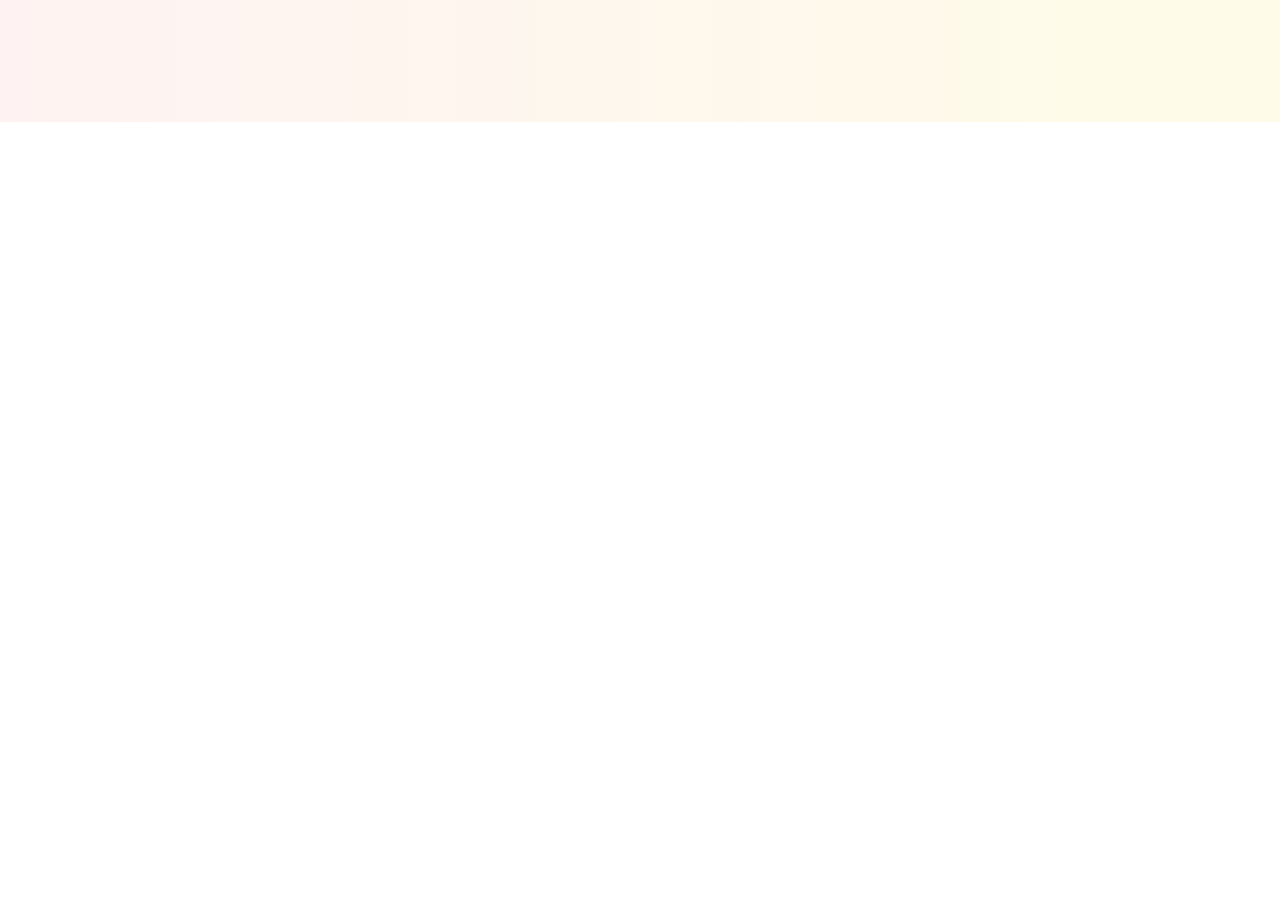
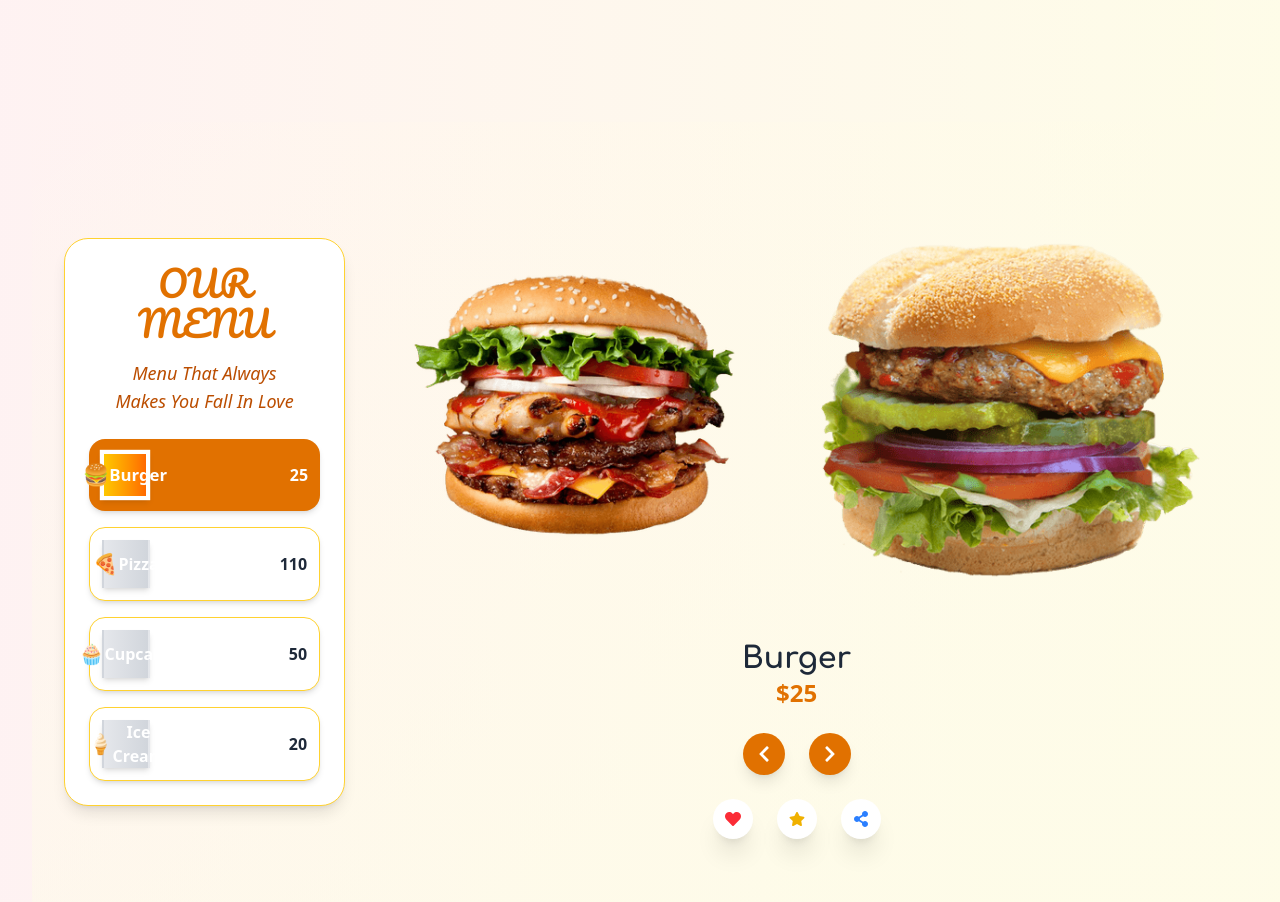
Before and after one commit to akashshukla748972/foode_hub, a React (Vite) app in the folder frontend/: page / in a window 1280 px wide. Shown: the part 1562-2464 px from the top of the page. Before the commit the page ends 1684 px from the top, so only its background shows below. Built offline with nearby package versions, Linux system fonts and the light colour scheme.

Commit message:
add our menu

```diff
--- a/frontend/src/App.jsx
+++ b/frontend/src/App.jsx
@@ -2,6 +2,8 @@ import React from "react";
 import Navbar from "./components/Navbar";
 import Banner from "./components/Banner";
 import Wws from "./components/Wws";
+import Om from "./components/Om";
+// import Om from "./components/Om";
 
 const App = () => {
   return (
@@ -15,6 +17,7 @@ const App = () => {
 
         <div className="w-full">
           <Wws />
+          <Om />
         </div>
       </main>
     </div>
--- a/frontend/src/components/Navbar.jsx
+++ b/frontend/src/components/Navbar.jsx
@@ -34,7 +34,10 @@ const Navbar = () => {
       {/* center navigation */}
       <div className="hidden md:flex space-x-4 lg:space-x-8">
         {menuItems.map((item, index) => (
-          <button className="flex items-center space-x-2 text-black hover:text-orange-600 transition-all duration-300 focus:outline-none">
+          <button
+            key={index}
+            className="flex items-center space-x-2 text-black hover:text-orange-600 transition-all duration-300 focus:outline-none"
+          >
             <span className="text-lg transition-transform group-hover:scale-125">
               {item.icon}
             </span>
@@ -93,7 +96,10 @@ const Navbar = () => {
         >
           <div className="p-4 space-y-4">
             {menuItems.map((item, index) => (
-              <button className="w-full flex items-center space-x-3 text-white hover:bg-white/20 px-4 rounded-xl transition-all focus:outline-none ">
+              <button
+                key={index}
+                className="w-full flex items-center space-x-3 text-white hover:bg-white/20 px-4 rounded-xl transition-all focus:outline-none "
+              >
                 <span className="text-xl">{item.icon}</span>
                 <span className="text-lg">{item.text}</span>
               </button>
--- a/frontend/src/components/Om.jsx
+++ b/frontend/src/components/Om.jsx
@@ -15,8 +15,15 @@ import cupcake2 from "../assets/cupcake2.png";
 import icecream1 from "../assets/icecream1.png";
 import icecream2 from "../assets/icecream2.png";
 
+const Om = () => {
   const menuItems = [
-  { name: "Burger", price: 25.0, icon: "🍔", image1: burger1, image2: burger2 },
+    {
+      name: "Burger",
+      price: 25.0,
+      icon: "🍔",
+      image1: burger1,
+      image2: burger2,
+    },
     { name: "Pizza", price: 110.0, icon: "🍕", image1: pizza1, image2: pizza2 },
     {
       name: "Cupcake",
@@ -33,3 +40,121 @@ const menuItems = [
       image2: icecream2,
     },
   ];
+
+  const [selectedItem, setSelectedItem] = useState(menuItems[0]);
+  return (
+    <div className="min-h-screen mx-auto w-[95%]  bg-gradient-to-br form-orange-50 to-yellow-50 py-12 px-4 sm:px-6 md:px-8 lg:px-8 flex flex-col md:flex-col lg:flex-row items-center gap-8">
+      {/* left sidebar */}
+      <div className="w-full md:w-3/6 lg:w-1/4 bg-white p-4 md:p-6 rounded-3xl shadow-lg border border-amber-300">
+        <h1 className="text-3xl md:text-4xl font-pacifico text-amber-600 mb-4 md:mb:-6 uppercase text-center">
+          Our Menu
+        </h1>
+        <p className="text-base md:text-lg font-comfoataa text-amber-700 italic mb-4 md:mb-6 text-center">
+          Menu That Always <br /> Makes You Fall In Love
+        </p>
+        <div className="space-y-3 md:space-y-4">
+          {menuItems.map((item, index) => (
+            <button
+              key={index}
+              onClick={() => setSelectedItem(item)}
+              className={`flex items-center justify-between w-full p-2 md:p-3 rounded-2xl transition-all duration-300 ${
+                selectedItem.name === item.name
+                  ? "bg-amber-600 text-white"
+                  : "bg-white text-gray-800 border border-amber-300"
+              } hover:bg-amber-500 hover:text-white shadow-md`}
+            >
+              <div
+                className={`w-10 h-10 md:w-12 md:h-12 flex items-center justify-center founded-full bg-gradient-to-r ${
+                  selectedItem.name === item.name
+                    ? "from-yellow-400 to-orange-500 border-4 border-white shadow-lg scale-105"
+                    : "from-gray-200 to-gray-300 border-2 border-transparent"
+                } text-white shadow-md transition-all duration-300 transform hover:scale-110`}
+              >
+                <span className="text-lg md:text-xl">{item.icon}</span>
+                <h3 className="text-sm md:text-base font-semibold">
+                  {item.name}
+                </h3>
+              </div>
+              <span className="text-sm md:text-base font-bold">
+                {item.price}
+              </span>
+            </button>
+          ))}
+        </div>
+      </div>
+
+      {/* right side */}
+      <div className="w-full lg:w-3/4 flex flex-col items-center">
+        <div className="relative flex flex-col md:flex-row gap-4 md:gap-6">
+          <div className="p-2 md:p-4 rounded-3xl">
+            <img
+              src={selectedItem.image1}
+              alt={`${selectedItem.name} 1`}
+              className="w-full md:w-[400px] lg:w-[450px] h-auto object-cover rounded-xl"
+            />
+          </div>
+          <div className="p-2 md:p-4 rounded-3xl">
+            <img
+              src={selectedItem.image2}
+              alt={`${selectedItem.name} 2`}
+              className="w-full md:w-[400px] lg:w-[460px] h-auto object-cover rounded-xl"
+            />
+          </div>
+        </div>
+
+        <h2 className="text-2xl md:text-3xl font-comfortaa font-bold mt-4 md:mt-6 text-gray-800">
+          {selectedItem.name}
+        </h2>
+
+        <p className="text-xl md:text-2xl font-semibold text-amber-600">
+          ${selectedItem.price}
+        </p>
+
+        {/* navigation button */}
+        <div className="mt-4 md:mt-6 flex gap-3 md:gap-4 lg:gap-6">
+          <button
+            onClick={() => {
+              const currentIndex = menuItems.findIndex(
+                (item) => item.name === selectedItem.name
+              );
+              setSelectedItem(
+                menuItems[
+                  (currentIndex - 1 + menuItems.length) % menuItems.length
+                ]
+              );
+            }}
+            className="p-2 md:p-3 bg-amber-600 text-white rounded-full shadow-lg hover:bg-amber-500 transition"
+          >
+            <FaChevronLeft size={18} />
+          </button>
+          <button
+            onClick={() => {
+              const currentIndex = menuItems.findIndex(
+                (item) => item.name === selectedItem.name
+              );
+              setSelectedItem(menuItems[(currentIndex + 1) % menuItems.length]);
+            }}
+            className="p-2 md:p-3 bg-amber-600 text-white rounded-full shadow-lg hover:bg-amber-500 transition"
+          >
+            <FaChevronRight size={18} />
+          </button>
+        </div>
+
+        {/* additional icons */}
+        <div className="mt-4 md:mt-6 flex items-center space-x-3 md:space-x-4 lg:space-x-6">
+          <div className="flex items-center justify-center p-2 md:p-3 bg-white rounded-full shadow-xl transform transition hover:scale-110">
+            <FaHeart className="text-red-500" />
+          </div>
+          <div className="flex items-center justify-center p-2 md:p-3 bg-white rounded-full shadow-xl transform transition hover:scale-110">
+            <FaStar className="text-yellow-500" />
+          </div>
+          <div className="flex items-center justify-center p-2 md:p-3 bg-white rounded-full shadow-xl transform transition hover:scale-110">
+            <FaShareAlt className="text-blue-500" />
+          </div>
+        </div>
+      </div>
+    </div>
+  );
+};
+
+export default Om;
--- a/frontend/src/components/Wws.jsx
+++ b/frontend/src/components/Wws.jsx
@@ -35,7 +35,10 @@ const Wws = () => {
         <div className="grid grid-cols-1 md:grid-cols-3 lg:grid-cols-3 gap-8 sm:gap-10 lg:gap-12">
           {/* Services cards */}
           {servicesDummyData.map((item, index) => (
-            <div className="group relative rounded-xl p-4 sm:p-6 transition-transform duration-300">
+            <div
+              key={index}
+              className="group relative rounded-xl p-4 sm:p-6 transition-transform duration-300"
+            >
               <div className="overflow-hidden">
                 <img
                   src={item.img}
```
Lines whose indentation alone changed are shown as unchanged.
